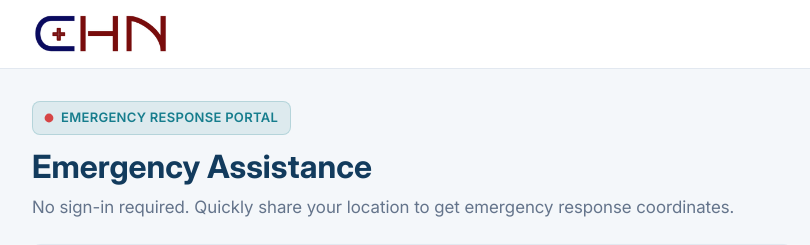
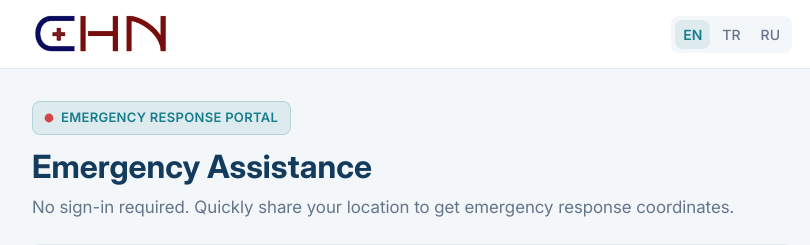
Before and after one commit to aerdemarac/CHN, a PHP site: page /CHN/pages/emergency-call.php in a window 1280 px wide. Shown: the top 245 px of the page, without its empty margins (228-1038 px from the left). Run offline with PHP 8.4, Linux system fonts and the light colour scheme.

Commit message:
Add a language switcher to the emergency call page (#24)

```diff
--- a/css/emergency.css
+++ b/css/emergency.css
@@ -61,6 +61,42 @@
 
 .emergency__brand-call:hover img {
     filter: brightness(0) invert(1);
+}
+
+.emergency__brand .auth__lang {
+    display: inline-flex;
+    gap: 4px;
+    padding: 4px;
+    margin-inline-start: auto;
+    background: var(--color-bg);
+    border-radius: var(--radius);
+}
+
+.emergency__brand .auth__lang-link {
+    padding: 4px 8px;
+    font-size: 0.875rem;
+    font-weight: 500;
+    line-height: 1.5;
+    color: var(--color-text-muted);
+    text-decoration: none;
+    border-radius: var(--radius);
+    transition: var(--transition);
+}
+
+.emergency__brand .auth__lang-link:hover {
+    color: var(--color-secondary);
+    background: var(--color-surface);
+}
+
+.emergency__brand .auth__lang-link[aria-current="true"] {
+    color: var(--color-secondary);
+    background: rgba(22, 125, 141, 0.1);
+    font-weight: 600;
+}
+
+.emergency__brand .auth__lang-link:focus-visible {
+    outline: 2px solid var(--color-secondary);
+    outline-offset: 2px;
 }
 
 .emergency__inner {
@@ -822,9 +858,10 @@
 
     .emergency__brand-inner {
         flex-direction: row;
+        flex-wrap: wrap;
         align-items: center;
         justify-content: space-between;
-        gap: 12px;
+        gap: 8px 12px;
     }
 
     .emergency__brand img {
@@ -833,6 +870,7 @@
 
     .emergency__brand-call {
         display: inline-flex;
+        margin-inline-start: auto;
         width: auto;
         padding: 6px 12px;
         font-size: 0.8125rem;
@@ -935,6 +973,16 @@
     }
 }
 
+@media (max-width: 359px) {
+    .emergency__brand-inner {
+        column-gap: 8px;
+    }
+
+    .emergency__brand-call {
+        padding-inline: 10px;
+    }
+}
+
 @media (min-width: 768px) and (max-width: 1024px) {
     .emergency__step {
         flex-direction: column;
--- a/pages/emergency-call.php
+++ b/pages/emergency-call.php
@@ -57,6 +57,7 @@ if ($isAuthenticated) {
                 <img src="../assets/icons/phone.svg" alt="" width="16" height="16">
                 <span><?= te('emergency_call.direct_dial') ?> <strong>112</strong></span>
             </a>
+            <?php require dirname(__DIR__) . '/include/auth-language.php'; ?>
         </div>
     </header>
 <?php endif; ?>
```
